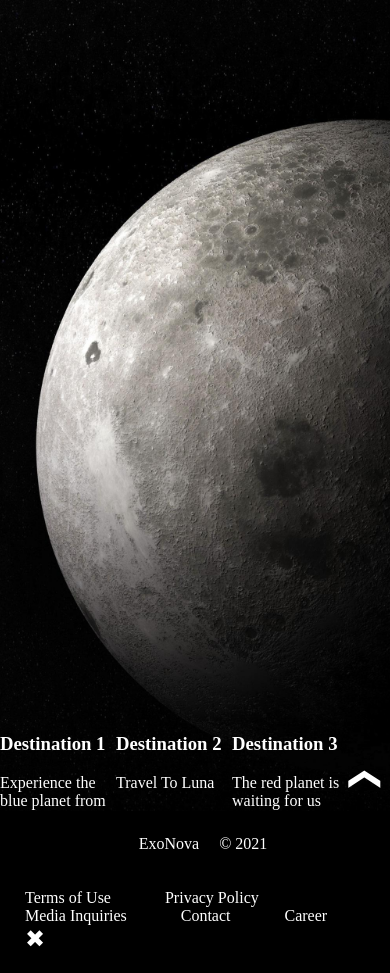
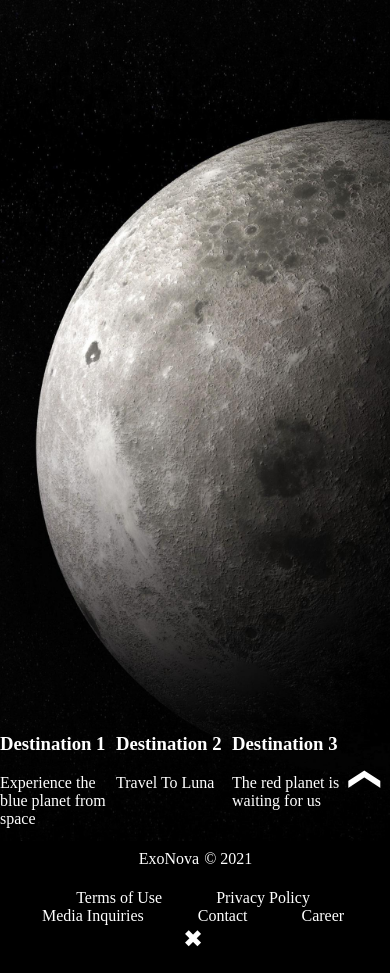
Before and after one commit to TshiMoiset/AstroNova, a plain HTML site: page index.html in a window 390 px wide. Drawn offline with Linux system fonts and the light colour scheme; a web font is replaced by a local one.

Commit message:
Footer flex

```diff
--- a/CSS/mediaQueries.css
+++ b/CSS/mediaQueries.css
@@ -52,8 +52,16 @@
 		padding: 0;
 	}
 
+	.rightFooter {
+		text-align: center;
+	}
+
 	.footerBtn {
 		display: none;
+	}
+
+	.footerLogo {
+		padding: 5px;
 	}
 
 	.mediaQFooterBtn {
--- a/index.html
+++ b/index.html
@@ -98,7 +98,7 @@
 
 				<div class="leftFooter">
 					<span class="footerLogo">ExoNova</span>
-					<p class="copyright">&copy; 2021</p>
+					<span class="copyright">&copy; 2021</span>
 				</div>
 				<div class="rightFooter">
 					<ul>
```
